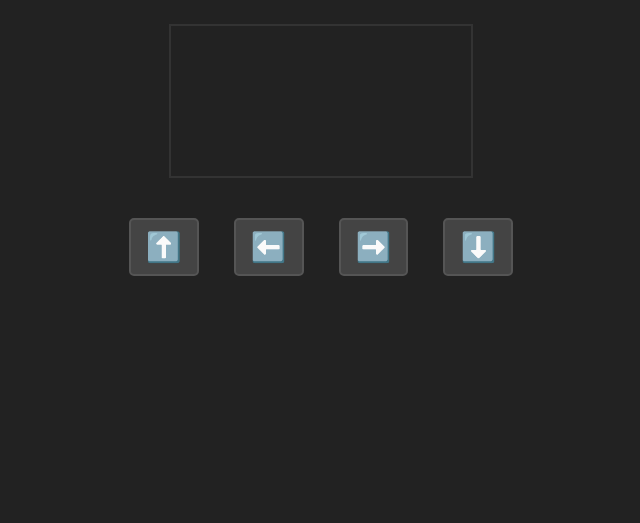
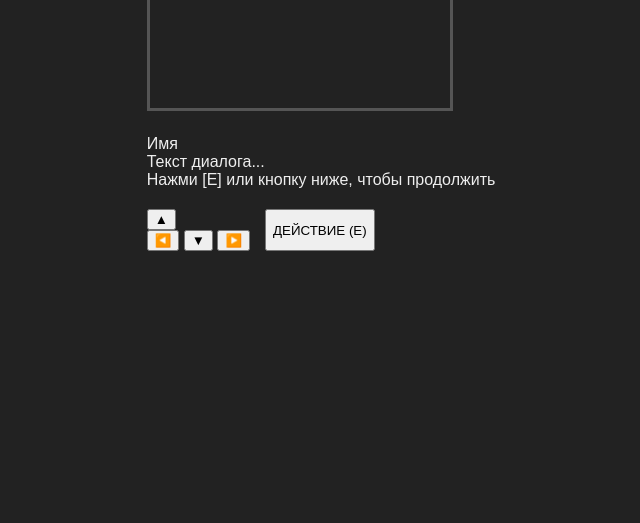
Before and after one commit to sqwerxx/popopopo, a plain HTML site: page index.html in a window 1280 px wide. Shown: the part 297-820 px from the top of the page, without its empty margins (319-959 px from the left). Drawn offline with Linux system fonts and the light colour scheme.

Commit message:
index.html

```diff
--- a/index.html
+++ b/index.html
@@ -3,62 +3,33 @@
 <head>
     <meta charset="UTF-8">
     <meta name="viewport" content="width=device-width, initial-scale=1.0">
-    <title>Пиксельный Квест</title>
+    <title>RPG Огонёк: Начало</title>
     <link rel="stylesheet" href="style.css">
-    <style>
-        /* Стиль для canvas, чтобы он был виден */
-        canvas {
-            border: 2px solid #333; /* рамка вокруг игрового поля */
-            display: block; /* центрирование */
-            margin: 20px auto; /* отступы */
-            image-rendering: pixelated; /* для четкости пиксельной графики */
-            image-rendering: -moz-crisp-edges;
-            image-rendering: crisp-edges;
-        }
-        body {
-            background-color: #222; /* темный фон */
-            color: #eee; /* светлый текст */
-            font-family: 'Press Start 2P', cursive; /* пиксельный шрифт, если подключен */
-            text-align: center;
-            padding-top: 20px;
-        }
-        .controls {
-            margin-top: 20px;
-            font-size: 1.2em;
-        }
-        .controls span {
-            padding: 10px 15px;
-            border: 2px solid #555;
-            border-radius: 5px;
-            margin: 0 10px;
-            cursor: pointer;
-            background-color: #444;
-            user-select: none; /* чтобы нельзя было выделить текст */
-        }
-        .controls span:active {
-            background-color: #666;
-        }
-        #message {
-            margin-top: 20px;
-            font-size: 1.1em;
-            color: yellow;
-        }
-    </style>
 </head>
 <body>
-    <h1>Пиксельный Квест</h1>
-    <canvas id="gameCanvas"></canvas>
-    <div class="controls">
-        <span id="move-up">⬆️</span>
-        <span id="move-left">⬅️</span>
-        <span id="move-right">➡️</span>
-        <span id="move-down">⬇️</span>
+    <div id="game-container">
+        <canvas id="gameCanvas"></canvas>
+
+        <!-- Окно диалога -->
+        <div id="dialogue-box" class="hidden">
+            <div id="speaker-name">Имя</div>
+            <div id="dialogue-text">Текст диалога...</div>
+            <div id="dialogue-hint">Нажми [E] или кнопку ниже, чтобы продолжить</div>
+        </div>
+
+        <!-- Управление -->
+        <div class="controls">
+            <div class="move-btns">
+                <button id="up">▲</button>
+                <div>
+                    <button id="left">◀️</button>
+                    <button id="down">▼</button>
+                    <button id="right">▶️</button>
+                </div>
+            </div>
+            <button id="action-btn">ДЕЙСТВИЕ (E)</button>
+        </div>
     </div>
-    <div id="message"></div>
-
     <script src="game.js"></script>
-    <!-- Можно подключить пиксельный шрифт, если хочешь:
-    <link href="https://fonts.googleapis.com/css2?family=Press+Start+2P&display=swap" rel="stylesheet">
-    -->
 </body>
 </html>
```
